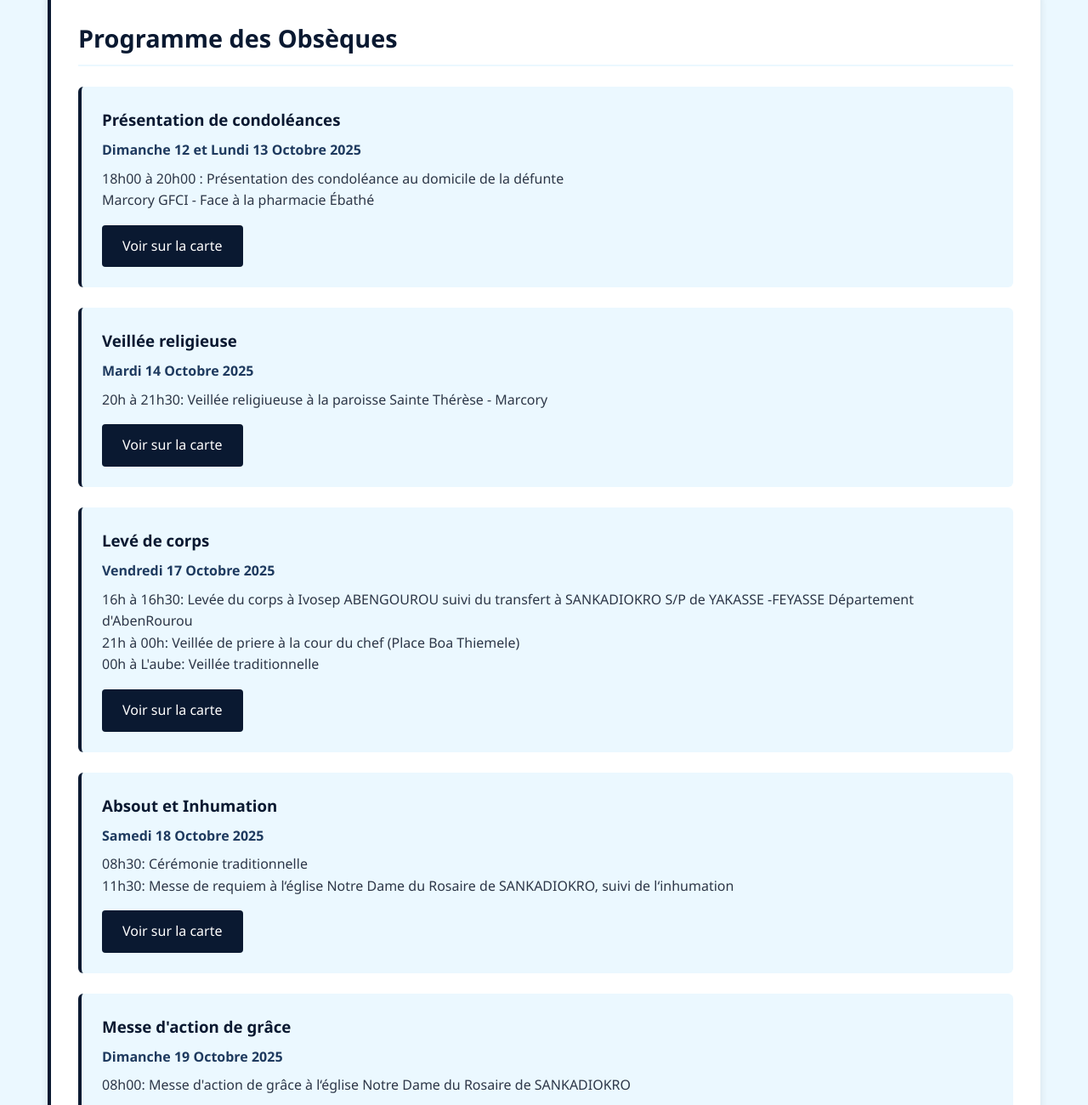
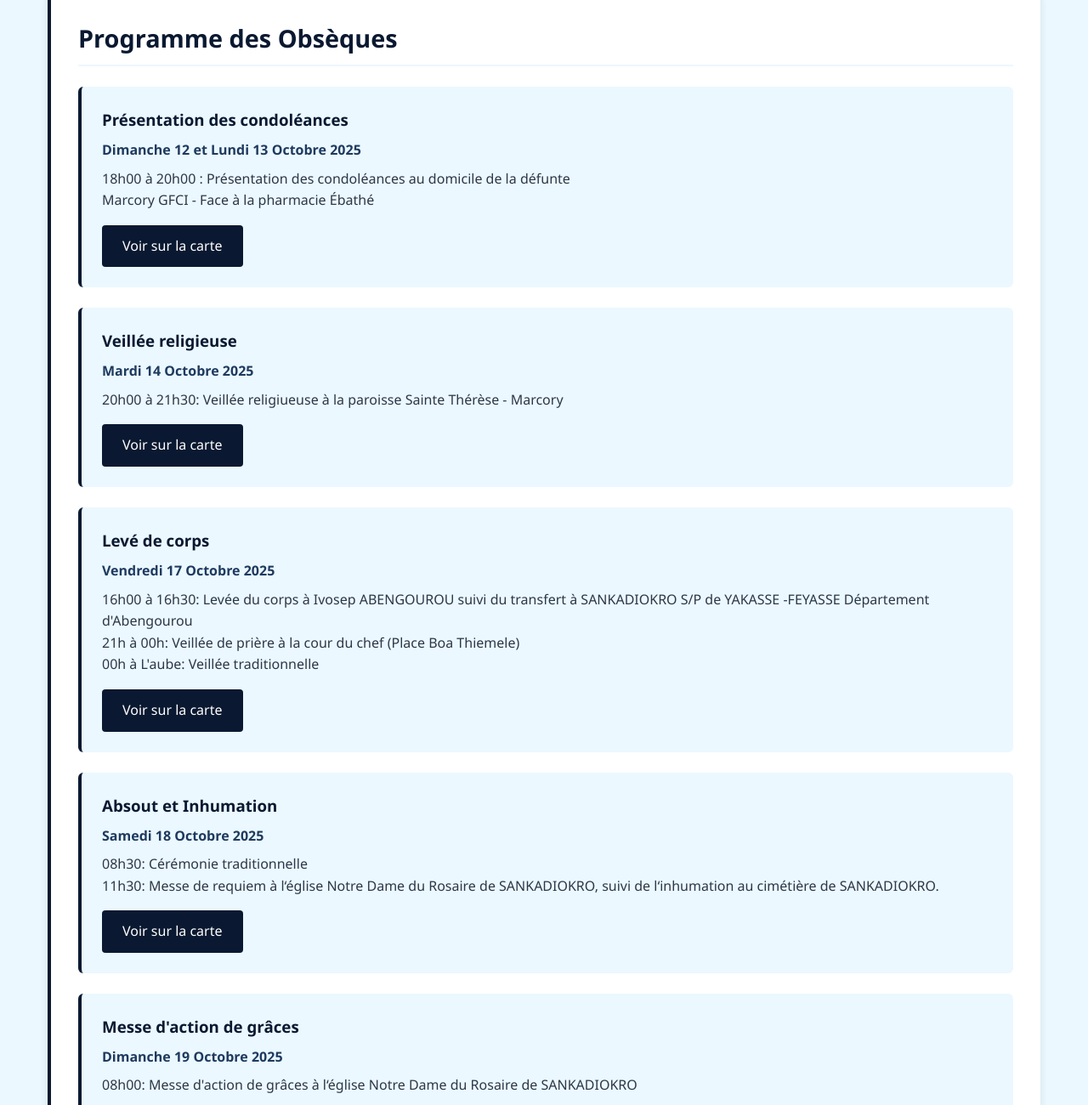
Before and after one commit to Jlooo11/Obs-que, a website: page index.html in a window 1280 px wide. Shown: the part 820-2120 px from the top of the page at 85% size. Drawn offline with Linux system fonts and the light colour scheme; no server answers.

Commit message:
modifications

```diff
--- a/index.html
+++ b/index.html
@@ -10,7 +10,7 @@
     <header>
         <div class="header-content">
             <img src="img/PHOTO-2025-09-30-16-49-30.jpg" alt="Photo de notre chère maman" class="photo-defunte">
-            <h1>À la Mémoire de BOA Delphine <br> Tchoumanssoua</h1>
+            <h1>À la Mémoire de BOA Delphine <br>Tchoumanssoua</h1>
         </div>
     </header>
 
@@ -51,25 +51,25 @@
             <h2>Programme des Obsèques</h2>
             <div class="programme-container">
                 <div class="evenement">
-                    <h3>Présentation de condoléances</h3>
+                    <h3>Présentation des condoléances</h3>
                     <p class="date">Dimanche 12 et Lundi 13 Octobre 2025</p>
-                    <p class="lieu" data-lieu="marcory-gfci"> 18h00 à 20h00 : Présentation des condoléance au domicile de la défunte <br> Marcory GFCI - Face à la pharmacie Ébathé</p>
+                    <p class="lieu" data-lieu="marcory-gfci"> 18h00 à 20h00 : Présentation des condoléances au domicile de la défunte <br> Marcory GFCI - Face à la pharmacie Ébathé</p>
                     <a href="https://maps.app.goo.gl/7kpVN3N1n9HbMPVY8" target="_blank" class="btn-localisation">Voir sur la carte</a>
                 </div>
 
                 <div class="evenement">
                     <h3>Veillée religieuse</h3>
                     <p class="date">Mardi 14 Octobre 2025</p>
-                    <p class="lieu" data-lieu="sainte-therese">20h à 21h30: Veillée religiueuse à la paroisse Sainte Thérèse - Marcory</p>
+                    <p class="lieu" data-lieu="sainte-therese">20h00 à 21h30: Veillée religiueuse à la paroisse Sainte Thérèse - Marcory</p>
                     <a href="https://maps.app.goo.gl/fgbgu1bxZvXpbw7L9" target="_blank" class="btn-localisation">Voir sur la carte</a>
                 </div>
 
                 <div class="evenement">
                     <h3>Levé de corps</h3>
                     <p class="date">Vendredi 17 Octobre 2025</p>
-                    <p class="lieu" data-lieu="abengourou">16h à 16h30: Levée du corps à Ivosep ABENGOUROU suivi du
-transfert à SANKADIOKRO S/P de YAKASSE -FEYASSE Département d'AbenRourou
-<br>21h à 00h: Veillée de priere à la cour du chef (Place Boa Thiemele)
+                    <p class="lieu" data-lieu="abengourou">16h00 à 16h30: Levée du corps à Ivosep ABENGOUROU suivi du
+transfert à SANKADIOKRO S/P de YAKASSE -FEYASSE Département d'Abengourou
+<br>21h à 00h: Veillée de prière à la cour du chef (Place Boa Thiemele)
 <br>00h à L'aube: Veillée traditionnelle</p>
                     <a href="https://maps.app.goo.gl/zKaDmR47V7VZZwRA8" target="_blank" class="btn-localisation">Voir sur la carte</a>
                 </div>
@@ -77,14 +77,14 @@ transfert à SANKADIOKRO S/P de YAKASSE -FEYASSE Département d'AbenRourou
                 <div class="evenement">
                     <h3>Absout et Inhumation</h3>
                     <p class="date">Samedi 18 Octobre 2025</p>
-                    <p class="lieu" data-lieu="sankadiokro">08h30: Cérémonie traditionnelle <br>11h30: Messe de requiem à l‘église Notre Dame du Rosaire de SANKADIOKRO, suivi de l‘inhumation </p>
+                    <p class="lieu" data-lieu="sankadiokro">08h30: Cérémonie traditionnelle <br>11h30: Messe de requiem à l‘église Notre Dame du Rosaire de SANKADIOKRO, suivi de l‘inhumation au cimétière de SANKADIOKRO. </p>
                     <a href="https://maps.app.goo.gl/58QA4cA6BxULL6Rs6" target="_blank" class="btn-localisation">Voir sur la carte</a>
                 </div>
 
                 <div class="evenement">
-                    <h3>Messe d'action de grâce</h3>
+                    <h3>Messe d'action de grâces</h3>
                     <p class="date">Dimanche 19 Octobre 2025</p>
-                    <p class="lieu" data-lieu="sankadiokro">08h00: Messe d'action de grâce à l‘église Notre Dame du Rosaire de SANKADIOKRO </p>
+                    <p class="lieu" data-lieu="sankadiokro">08h00: Messe d'action de grâces à l‘église Notre Dame du Rosaire de SANKADIOKRO </p>
                     <a href="https://maps.app.goo.gl/58QA4cA6BxULL6Rs6" target="_blank" class="btn-localisation">Voir sur la carte</a>
                 </div>
             </div>
```
